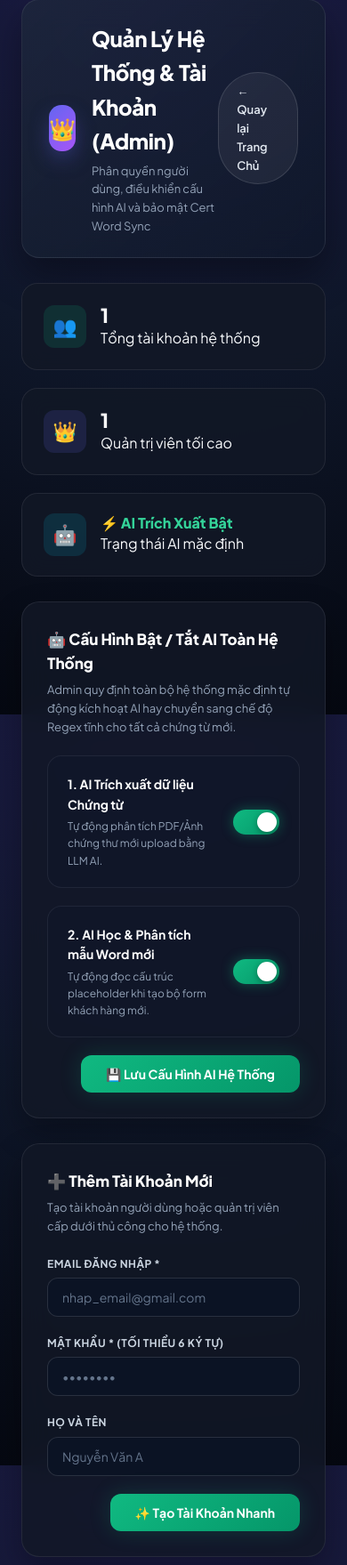
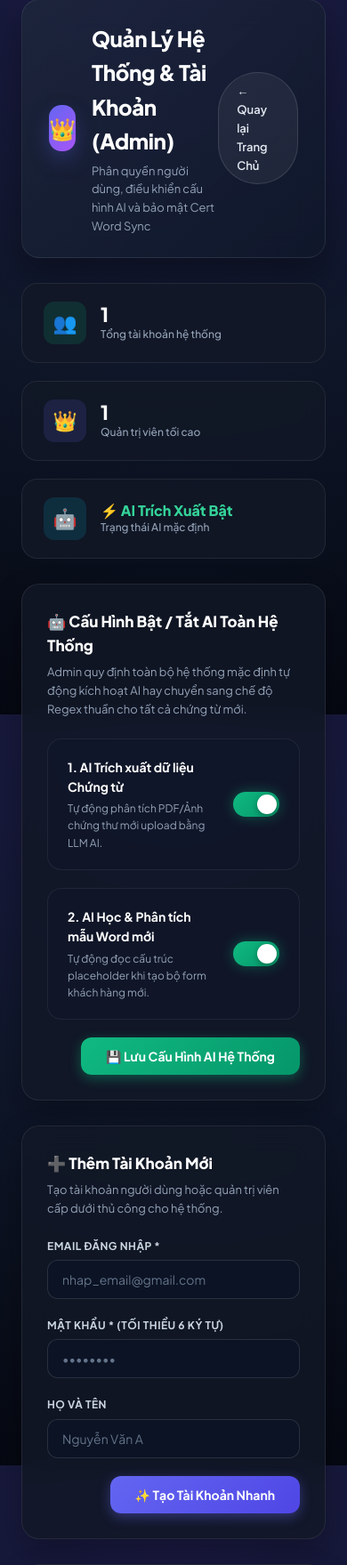
Before and after one commit to chauvanhung/rolly-ai, a Flask app: page /admin/users in a window 390 px wide. Shown: the part 41-1800 px from the top of the page at 89% size. Run offline with Flask 3, Linux system fonts and the light colour scheme; the visitor is signed in with stand-in values (Sample User, id 1); data comes from the database, SQL or seed files in the repository.

Commit message:
feat(ui): Redesign Admin Users Dashboard UI with dark mode glassmorphism, vertical layout stack, and responsive table

```diff
--- a/cert_word_sync/templates/admin_users.html
+++ b/cert_word_sync/templates/admin_users.html
@@ -7,7 +7,7 @@
     <link rel="preconnect" href="https://fonts.googleapis.com">
     <link rel="preconnect" href="https://fonts.gstatic.com" crossorigin>
     <link href="https://fonts.googleapis.com/css2?family=Plus+Jakarta+Sans:wght@300;400;500;600;700;800&display=swap" rel="stylesheet">
-    <link rel="stylesheet" href="{{ url_for('static', filename='css/style.css') }}?v=2.0">
+    <link rel="stylesheet" href="{{ url_for('static', filename='css/style.css') }}?v=3.0">
     <style>
       :root {
         --admin-bg-card: rgba(18, 24, 38, 0.85);
@@ -21,6 +21,8 @@
         background-attachment: fixed;
         color: #f8fafc;
         font-family: 'Plus Jakarta Sans', sans-serif;
+        margin: 0;
+        padding: 0;
       }
 
       .admin-layout {
@@ -105,18 +107,21 @@
         display: grid;
         grid-template-columns: repeat(3, 1fr);
         gap: 20px;
+        width: 100%;
       }
 
       .kpi-card {
         background: var(--admin-bg-card);
         border: 1px solid var(--admin-border);
         border-radius: 18px;
-        padding: 22px 24px;
+        padding: 20px 24px;
         display: flex;
         align-items: center;
         gap: 16px;
         backdrop-filter: blur(12px);
         transition: all 0.25s ease;
+        min-height: 88px;
+        box-sizing: border-box;
       }
 
       .kpi-card:hover {
@@ -133,6 +138,7 @@
         align-items: center;
         justify-content: center;
         font-size: 22px;
+        flex-shrink: 0;
       }
 
       .kpi-icon-wrapper.indigo {
@@ -171,6 +177,8 @@
         padding: 28px;
         backdrop-filter: blur(16px);
         box-shadow: 0 16px 36px rgba(0, 0, 0, 0.3);
+        width: 100%;
+        box-sizing: border-box;
       }
 
       .panel-title {
@@ -338,6 +346,8 @@
         overflow: hidden;
         backdrop-filter: blur(16px);
         box-shadow: 0 16px 36px rgba(0, 0, 0, 0.3);
+        width: 100%;
+        box-sizing: border-box;
       }
 
       .table-header-toolbar {
@@ -467,12 +477,12 @@
 
       <!-- Messages & Alerts -->
       {% if msg %}
-      <div class="alert-banner alert-success">
+      <div class="alert-banner alert-success" style="background: rgba(16, 185, 129, 0.15); border: 1px solid rgba(16, 185, 129, 0.35); color: #34d399; padding: 14px 20px; border-radius: 14px;">
         <span>✓ {{ msg }}</span>
       </div>
       {% endif %}
       {% if error %}
-      <div class="alert-banner alert-danger">
+      <div class="alert-banner alert-danger" style="background: rgba(239, 68, 68, 0.15); border: 1px solid rgba(239, 68, 68, 0.35); color: #f87171; padding: 14px 20px; border-radius: 14px;">
         <span>⚠️ {{ error }}</span>
       </div>
       {% endif %}
@@ -483,14 +493,14 @@
           <div class="kpi-icon-wrapper emerald">👥</div>
           <div>
             <div class="kpi-val">{{ users|length }}</div>
-            <div class="label">Tổng tài khoản hệ thống</div>
+            <div class="kpi-lbl">Tổng tài khoản hệ thống</div>
           </div>
         </div>
         <div class="kpi-card">
           <div class="kpi-icon-wrapper indigo">👑</div>
           <div>
             <div class="kpi-val">1</div>
-            <div class="label">Quản trị viên tối cao</div>
+            <div class="kpi-lbl">Quản trị viên tối cao</div>
           </div>
         </div>
         <div class="kpi-card">
@@ -503,7 +513,7 @@
               <span style="color: #fbbf24;">⚙️ AI Trích Xuất Tắt</span>
               {% endif %}
             </div>
-            <div class="label">Trạng thái AI mặc định</div>
+            <div class="kpi-lbl">Trạng thái AI mặc định</div>
           </div>
         </div>
       </div>
@@ -514,7 +524,7 @@
           <span>🤖 Cấu Hình Bật / Tắt AI Toàn Hệ Thống</span>
         </div>
         <div class="panel-desc">
-          Admin quy định toàn bộ hệ thống mặc định tự động kích hoạt AI hay chuyển sang chế độ Regex tĩnh cho tất cả chứng từ mới.
+          Admin quy định toàn bộ hệ thống mặc định tự động kích hoạt AI hay chuyển sang chế độ Regex thuần cho tất cả chứng từ mới.
         </div>
         <form action="/admin/settings" method="POST">
           <div class="ai-toggles-grid">
@@ -541,7 +551,7 @@
             </div>
           </div>
           <div style="display: flex; justify-content: flex-end;">
-            <button type="submit" class="btn btn-primary" style="padding: 12px 28px; border-radius: 12px;">
+            <button type="submit" class="btn btn-primary" style="padding: 12px 28px; border-radius: 12px; background: linear-gradient(135deg, #10b981 0%, #059669 100%); border: none; color: #ffffff; font-weight: 700; cursor: pointer; box-shadow: 0 4px 14px rgba(16, 185, 129, 0.4);">
               💾 Lưu Cấu Hình AI Hệ Thống
             </button>
           </div>
@@ -572,7 +582,7 @@
             </div>
           </div>
           <div style="display: flex; justify-content: flex-end;">
-            <button type="submit" class="btn btn-primary" style="padding: 12px 28px; border-radius: 12px;">
+            <button type="submit" class="btn btn-primary" style="padding: 12px 28px; border-radius: 12px; background: linear-gradient(135deg, #6366f1 0%, #4f46e5 100%); border: none; color: #ffffff; font-weight: 700; cursor: pointer; box-shadow: 0 4px 14px rgba(99, 102, 241, 0.4);">
               ✨ Tạo Tài Khoản Nhanh
             </button>
           </div>
```
